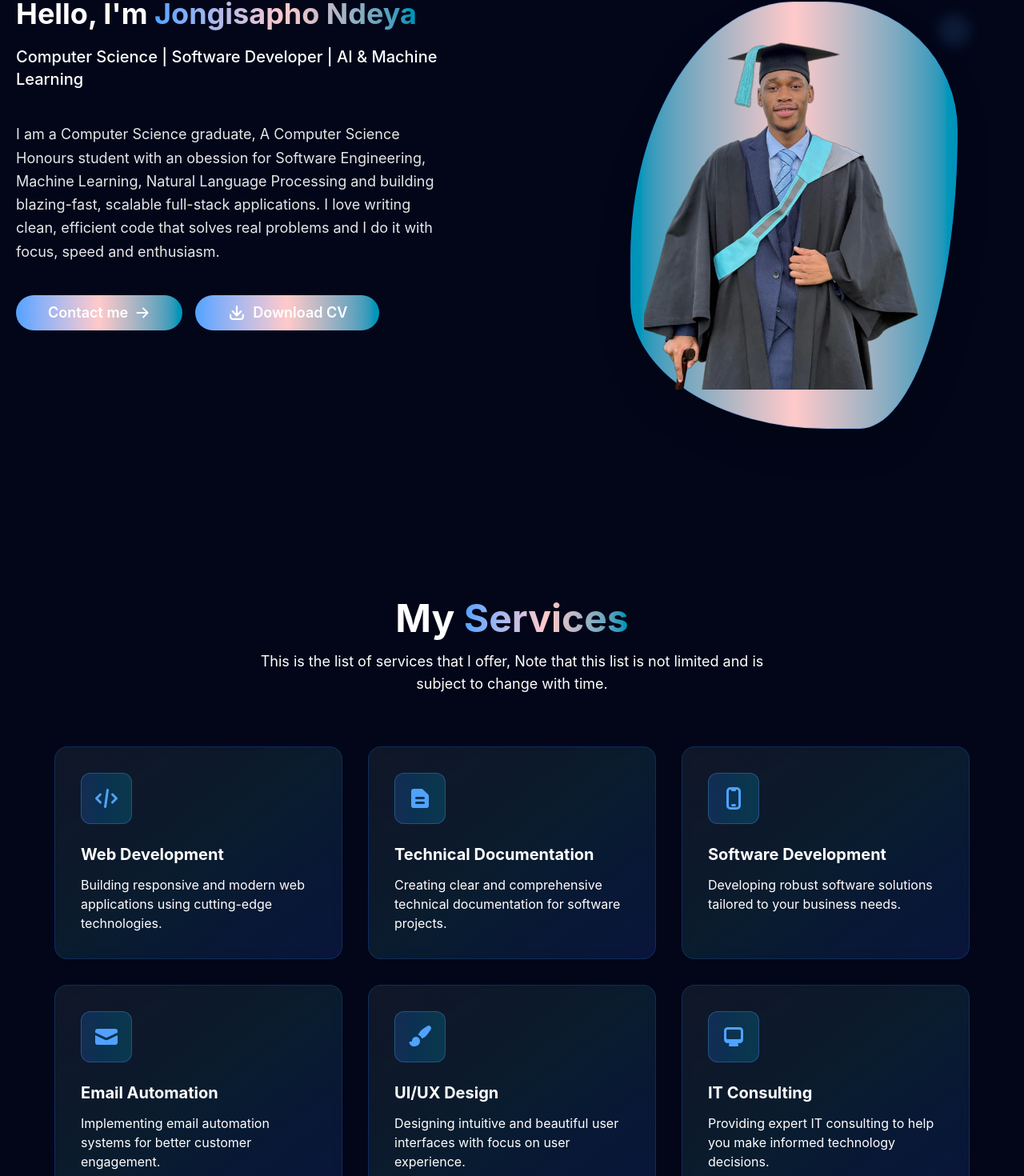
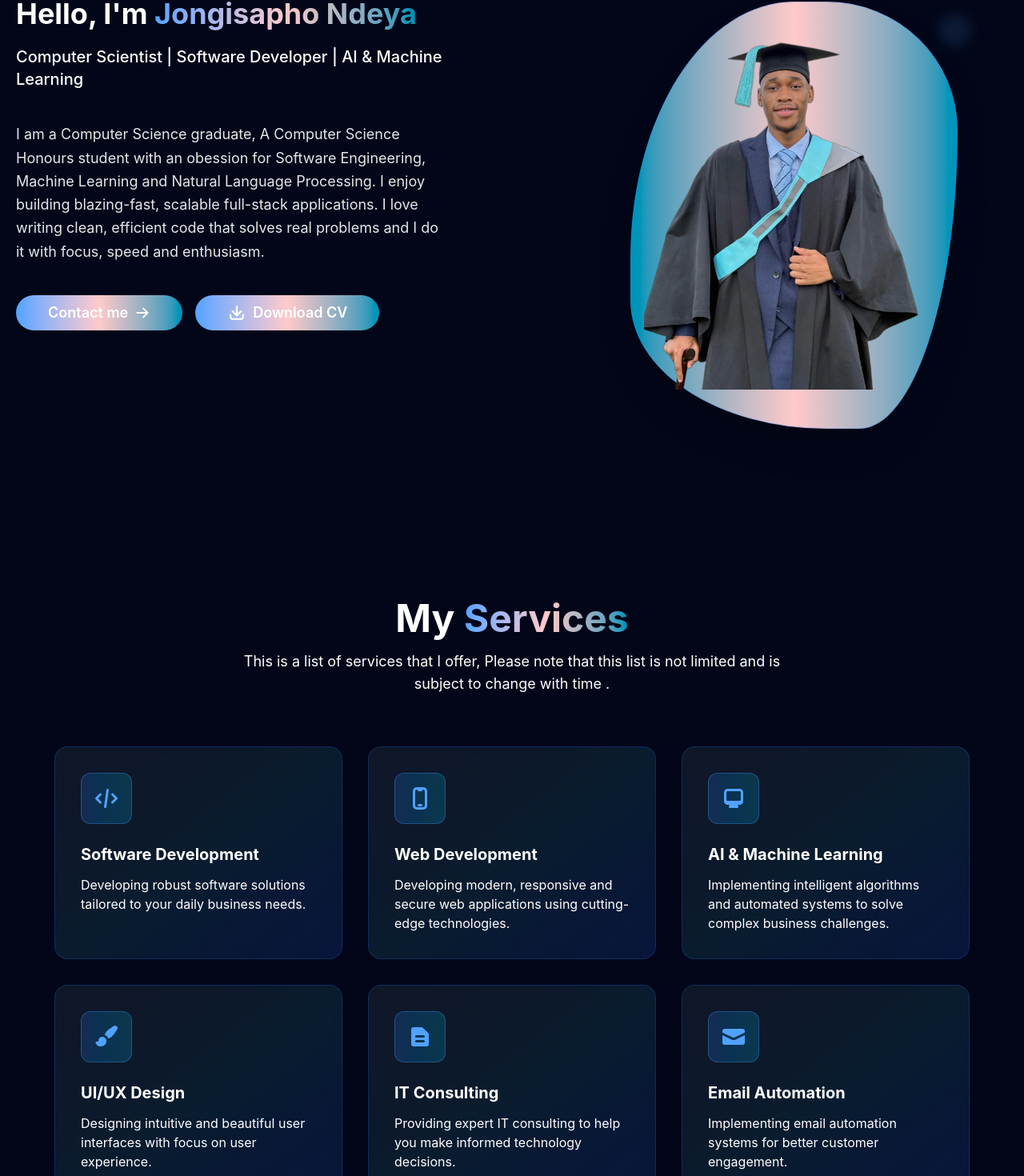
Before and after one commit to Jongisapho/Portfolio, a Vue app: page / in a window 1280 px wide. Shown: the part 207-1677 px from the top of the page at 80% size. Built offline with nearby package versions, Linux system fonts and the light colour scheme.

Commit message:
About Me Updates

```diff
--- a/src/components/Hero.vue
+++ b/src/components/Hero.vue
@@ -12,11 +12,12 @@
 
                     </h1>
                     <p class="font-medium text-xl md:text-xl mt-5" data-aos="fade-right" data-aos-delay="500">
-                        Computer Science | Software Developer | AI & Machine Learning
+                        Computer Scientist | Software Developer | AI & Machine Learning
                     </p>
                 </div>
                 <p class="text-gray-200 mx-auto max-w-xl text-lg leading-relaxed mt-10 mr-10">
-                    I am a Computer Science graduate, A Computer Science Honours student with an obession for Software Engineering, Machine Learning, Natural Language Processing and building blazing-fast, scalable full-stack applications.
+                    I am a Computer Science graduate, A Computer Science Honours student with an obession for Software Engineering, Machine Learning and Natural Language Processing.
+                    I enjoy building blazing-fast, scalable full-stack applications.
                     I love writing clean, efficient code that solves real problems and I do it with focus, speed and enthusiasm.
                 </p>
                 <div class="flex items-center gap-4 flex-col sm:flex-row sm:w-max sm:mx-auto lg:mx-0 mt-10"
--- a/src/components/Services.vue
+++ b/src/components/Services.vue
@@ -7,15 +7,13 @@
                         class="text-transparent bg-clip-text bg-linear-to-r from-blue-400 via-red-200 to-cyan-600">Services</span>
                 </h2>
                 <p class="text-white text-lg max-w-2xl mx-auto" data-aos="fade-up" data-aos-delay="100">
-          This is the list of services that I offer, Note that this list is not limited and is subject to
-          change with time.
+                    This is a list of services that I offer, Please note that this list is not limited and is subject to
+                    change with time .
                 </p>
             </div>
 
             <div class="grid grid-cols-1 md:grid-cols-2 lg:grid-cols-3 gap-8">
-        <div v-for="(service, index) in services"
-          :key="service.id"
-          data-aos="fade-up"
+                <div v-for="(service, index) in services" :key="service.id" data-aos="fade-up"
                     :data-aos-delay="(index * 100) + 200"
                     class="group relative p-8 rounded-2xl bg-linear-to-br from-gray-800/50 via-cyan-300/10 to-blue-900/30 backdrop-blur-sm border border-blue-500/20 hover:border-blue-400/40 transition-all duration-500 hover:transform hover:-translate-y-2">
                     <div
@@ -48,8 +46,7 @@
             <div class="text-center mt-16" data-aos="fade-up" data-aos-delay="800">
                 <div class="inline-flex flex-col sm:flex-row gap-4 items-center">
                     <button class="px-8 py-4 rounded-xl border-2 border-blue-400 text-blue-400 font-semibold
-            hover:bg-blue-400/10 transition-all duration-300 flex items-center"
-            >
+            hover:bg-blue-400/10 transition-all duration-300 flex items-center">
                         Get In Touch
                         <ChatBubbleLeftRightIcon class="w-5 h-5 ml-2" />
                     </button>
@@ -76,41 +73,41 @@ const services = ref([
     {
         id: 1,
         icon: CodeBracketIcon,
-    name: 'Web Development',
-    desc: 'Building responsive and modern web applications using cutting-edge technologies.'
+        name: 'Software Development',
+        desc: 'Developing robust software solutions tailored to your daily business needs.'
     },
     {
         id: 2,
-    icon: DocumentTextIcon,
-    name: 'Technical Documentation',
-    desc: 'Creating clear and comprehensive technical documentation for software projects.'
+        icon: DevicePhoneMobileIcon,
+        name: 'Web Development',
+        desc: 'Developing modern, responsive and secure web applications using cutting-edge technologies.'
     },
     {
         id: 3,
-    icon: DevicePhoneMobileIcon,
-    name: 'Software Development',
-    desc: 'Developing robust software solutions tailored to your business needs.'
+        icon: ComputerDesktopIcon,
+        name: 'AI & Machine Learning',
+        desc: 'Implementing intelligent algorithms and automated systems to solve complex business challenges.'
     },
     {
         id: 4,
-    icon: EnvelopeIcon,
-    name: 'Email Automation',
-    desc: 'Implementing email automation systems for better customer engagement.'
-  },
-  {
-    id: 5,
         icon: PaintBrushIcon,
         name: 'UI/UX Design',
         desc: 'Designing intuitive and beautiful user interfaces with focus on user experience.'
     },
     {
-    id: 6,
-    icon: ComputerDesktopIcon,
+        id: 5,
+        icon: DocumentTextIcon,
         name: 'IT Consulting',
         desc: 'Providing expert IT consulting to help you make informed technology decisions.'
     },
+    {
+        id: 6,
+        icon: EnvelopeIcon,
+        name: 'Email Automation',
+        desc: 'Implementing email automation systems for better customer engagement.'
+    },
+
 ]);
 </script>
 
-<style>
-</style>
+<style></style>
```
Lines whose indentation alone changed are shown as unchanged.
